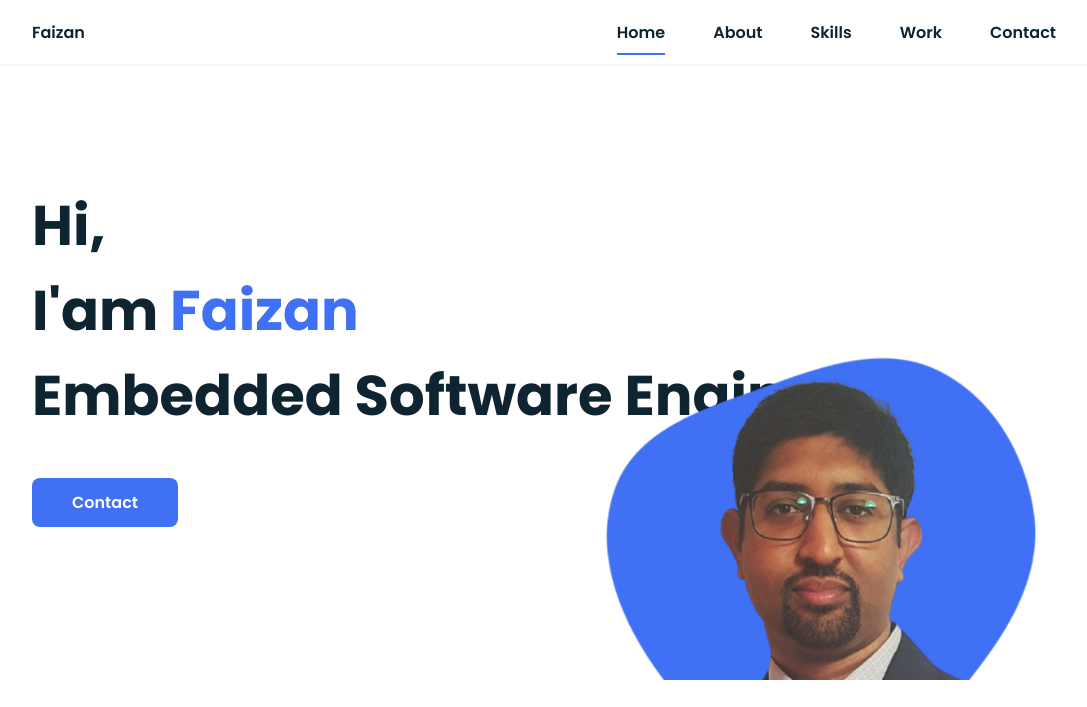
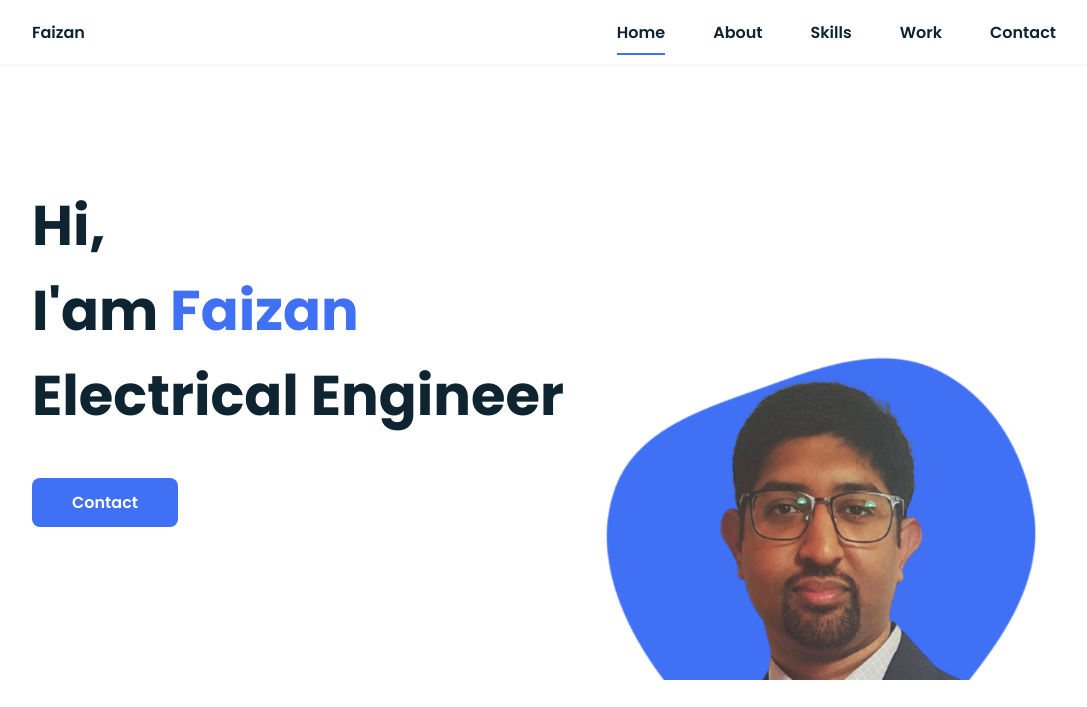
Before and after one commit to Faizan-GNU/faizan.portfolio, a plain HTML site: page index.html in a window 1280 px wide. Shown: the top 707 px of the page, without its empty margins (96-1183 px from the left). Drawn offline with nearby package versions, Linux system fonts and the light colour scheme.

Commit message:
title update

```diff
--- a/index.html
+++ b/index.html
@@ -41,7 +41,7 @@
         <!--===== HOME =====-->
         <section class="home bd-grid" id="home">
             <div class="home__data">
-                <h1 class="home__title">Hi,<br>I'am <span class="home__title-color">Faizan</span><br> Embedded Software Engineer</h1>
+                <h1 class="home__title">Hi,<br>I'am <span class="home__title-color">Faizan</span><br> Electrical Engineer</h1>
 
                 <a href="#" class="button">Contact</a>
             </div>
```
